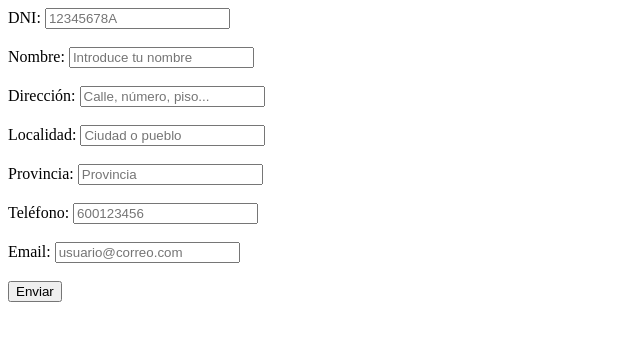
After one commit to DavidSer1/sprint2-php, a PHP site: page /clientenuevo.html in a window 1280 px wide. The commit adds this page. Shown: the top 341 px of the page, without its empty margins (0-640 px from the left). Run offline with PHP 8.4, Linux system fonts and the light colour scheme.

Commit message:
pasarimfo

```diff
--- /dev/null
+++ b/pdo/clientenuevo.html
@@ -0,0 +1,41 @@
+<!DOCTYPE html>
+<html lang="es">
+<head>
+    <meta charset="UTF-8">
+    <meta name="viewport" content="width=device-width, initial-scale=1.0">
+    <title>Cliente nuevo</title>
+</head>
+<body>
+
+
+<form action="clientenuevo.php" method="post">
+  <label for="dni">DNI:</label>
+  <input type="text" id="dni" name="dni" required pattern="[0-9]{8}[A-Za-z]" placeholder="12345678A"><br><br>
+
+  <label for="nombre">Nombre:</label>
+  <input type="text" id="nombre" name="nombre" required placeholder="Introduce tu nombre"><br><br>
+
+  <label for="direccion">Dirección:</label>
+  <input type="text" id="direccion" name="direccion" required placeholder="Calle, número, piso..."><br><br>
+
+  <label for="localidad">Localidad:</label>
+  <input type="text" id="localidad" name="localidad" required placeholder="Ciudad o pueblo"><br><br>
+
+  <label for="provincia">Provincia:</label>
+  <input type="text" id="provincia" name="provincia" required placeholder="Provincia"><br><br>
+
+  <label for="telefono">Teléfono:</label>
+  <input type="tel" id="telefono" name="telefono" required pattern="[0-9]{9}" placeholder="600123456"><br><br>
+
+  <label for="email">Email:</label>
+  <input type="email" id="email" name="email" required placeholder="usuario@correo.com"><br><br>
+
+  <input type="submit" value="Enviar">
+</form>
+
+
+
+
+
+</body>
+</html>
--- a/pdo/index.php
+++ b/pdo/index.php
@@ -3,4 +3,6 @@ include "clienteclass.php";
 
 $cliente = new Cliente();
 $cliente->muestra();
+
+echo "<a href=clientenuevo.html>Crear cliente</a>"
 ?>
```
Also changed, not shown: pdo/clientenuevo.php (+34 -0 lines).
